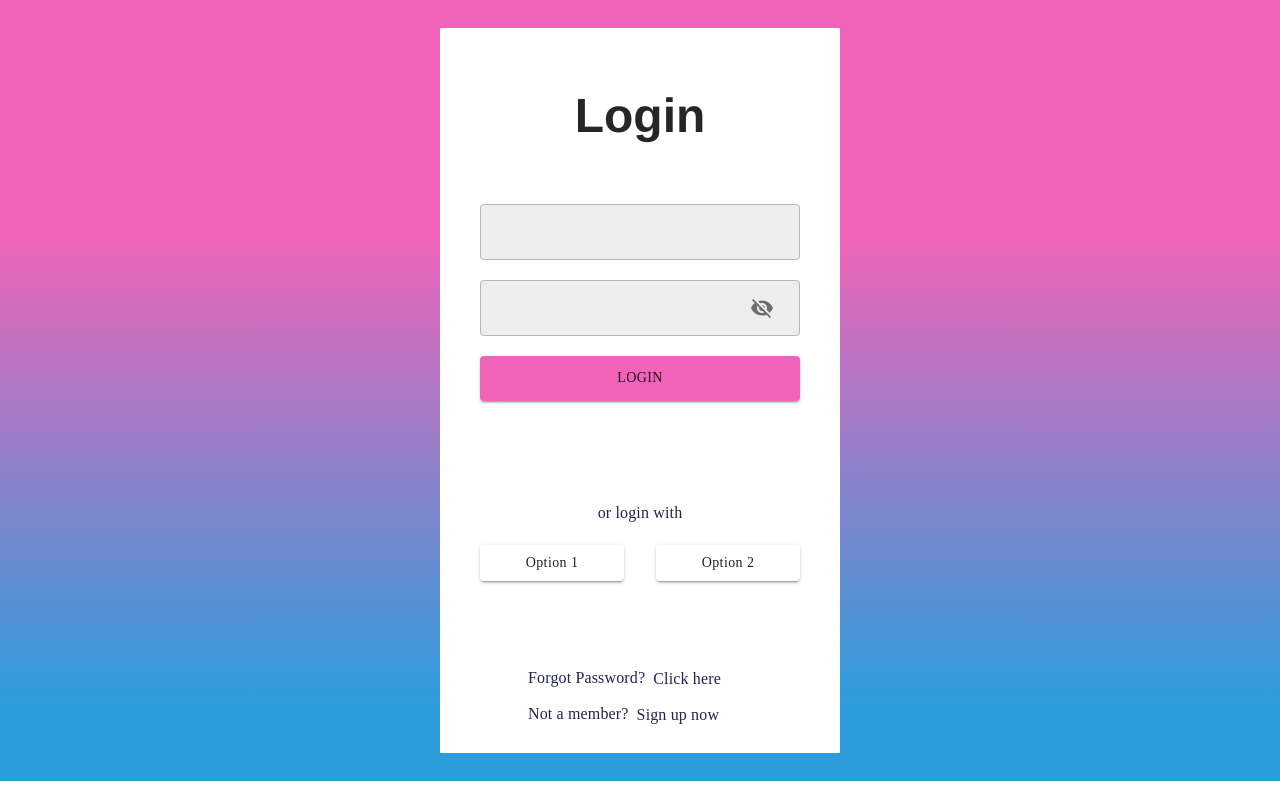
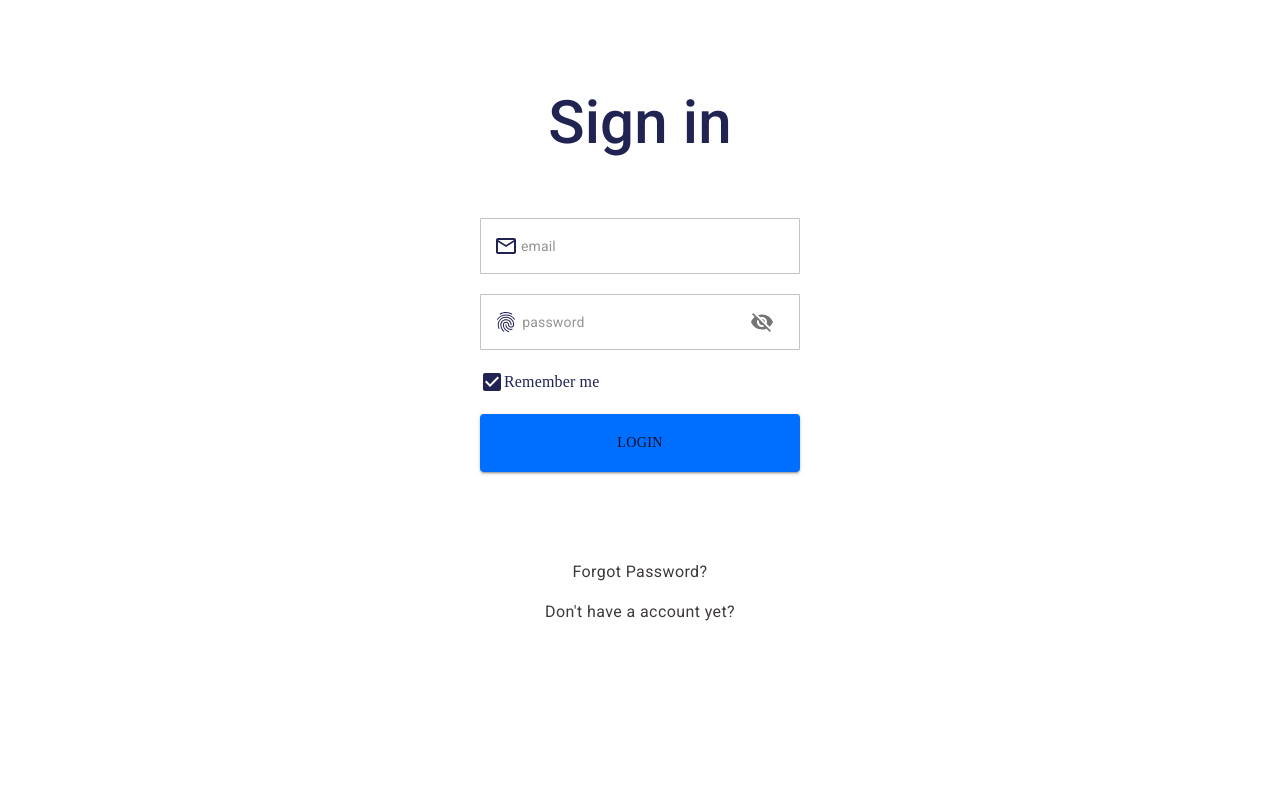
Before and after one commit to BoscoTin/COMP4021-Frontend, a Next.js app: page /login in a window 1280 px wide. Built offline with nearby package versions, Linux system fonts and the light colour scheme.

Commit message:
all finish except checkbox

```diff
--- a/pages/login.js
+++ b/pages/login.js
@@ -1,17 +1,19 @@
 import React from "react";
 import { makeStyles } from "@material-ui/core/styles";
 import {Grid, Box, Typography, Button} from "@material-ui/core";
-import TextField from "@material-ui/core/TextField";
 import Link from "../src/components/Link";
-import {Visibility, VisibilityOff} from "@material-ui/icons";
+import {CheckBox, Visibility, VisibilityOff} from "@material-ui/icons";
 import InputAdornment from "@material-ui/core/InputAdornment";
 import IconButton from "@material-ui/core/IconButton";
 import OutlinedInput from "@material-ui/core/OutlinedInput";
+import FormControl from "@material-ui/core/FormControl";
+import FormControlLabel from "@material-ui/core/FormControlLabel";
+import MailOutlineIcon from "@material-ui/icons/MailOutline";
+import FingerprintIcon from '@material-ui/icons/Fingerprint';
 
 const useStyles = makeStyles((theme) => ({
     Root: {
         flexGrow: 1,
-        background:"linear-gradient(#F063B8 30%, #2D9CDB 90%)",
     },
     LoginLayout: {
         marginTop:"7%",
@@ -31,7 +33,14 @@ const useStyles = makeStyles((theme) => ({
         marginLeft:"10%",
         marginRight:"10%",
         marginBottom:"5%",
-        background:"#EEEEEE"
+        borderRadius:"1px"
+    },LoginLayoutCheckBox:{
+        marginLeft:"10%",
+        marginRight:"10%",
+        marginBottom:"5%",
+        background: theme.palette.text.secondary
+    },LoginLayoutBoxText:{
+        marginLeft:"5%"
     },
 
     LoginLayoutButton:{
@@ -39,73 +48,40 @@ const useStyles = makeStyles((theme) => ({
         marginRight:"10%",
         marginBottom:"15%",
         height:"8%",
-        background: theme.palette.secondary.main
-    },
-
-    LoginLayoutOption:{
-        marginTop:"10%",
-        marginBottom:"5%",
-        textAlign:"center",
-    }, LoginLayoutOptionBox:{
-        marginLeft:"10%",
-        marginRight:"10%",
-        marginBottom:"15%",
-    },LoginLayoutOption1:{
-        width:"45%",
-        background: theme.palette.text.secondary
-    },LoginLayoutOption2:{
-        width:"45%",
-        background: theme.palette.text.secondary,
-        marginLeft:"10%"
+        background: "#006EFF"
     },
 
     LoginLayoutSignUpBox:{
         marginBottom:"5%",
-    }, LoginLayoutSignUpText:{
-        marginTop:"1.2%",
-        marginLeft:"22%",
-        TextAlign:"center"
+        textAlign:"center"
     },
 
     LoginLayoutForgotPassword:{
         marginTop:"5%",
-        textAlign:"center",
+        textAlign:"center"
     }
 }));
 
-
-
-function OtherLoginOption(props){
-    const {classes} = props;
+function ForgotPasswordAndSignUpTextBox(props){
     return(
-        <Box className={classes.LoginLayoutOptionBox} display={"flex"} flexDirection={"row"}>
-            <Button className={classes.LoginLayoutOption1}
-                    href="/signup"
-                    component={Link}
-                    variant="contained">
-                <Typography variant="button">Option 1</Typography>
-            </Button>
-
-            <Button className={classes.LoginLayoutOption2}
-                    href="/signup"
-                    component={Link}
-                    variant="contained">
-                <Typography variant="button">Option 2</Typography>
-            </Button>
-        </Box>
+        <Box
+            fontFamily= "Roboto"
+            fontStyle={"normal"}
+            fontWeight={"normal"}
+            fontSize= "16px"
+            lineHeight= "28px"
+            color={"#3F3B3B"}
+            {...props}/>
     );
 }
 
 function ForgotPassword(props){
     const {classes} = props;
     return(
-        <Box className={classes.LoginLayoutForgotPassword} display={"flex"} flexDirection={"row"}>
-            <Typography className={classes.LoginLayoutSignUpText}>
-                Forgot Password?
-            </Typography>
+        <Box className={classes.LoginLayoutForgotPassword} >
             <Button href="/signup"
-                    component={Link}>
-                <Typography >Click here</Typography>
+                    component={Link} >
+                <ForgotPasswordAndSignUpTextBox >Forgot Password?</ForgotPasswordAndSignUpTextBox>
             </Button>
         </Box>
     );
@@ -114,13 +90,10 @@ function ForgotPassword(props){
 function SignUp(props){
     const {classes} = props;
     return(
-        <Box className={classes.LoginLayoutSignUpBox} display={"flex"} flexDirection={"row"}>
-            <Typography className={classes.LoginLayoutSignUpText}>
-                Not a member?
-            </Typography>
+        <Box className={classes.LoginLayoutSignUpBox}>
             <Button href="/signup"
                     component={Link}>
-                <Typography >Sign up now</Typography>
+                <ForgotPasswordAndSignUpTextBox >Don't have a account yet?</ForgotPasswordAndSignUpTextBox>
             </Button>
         </Box>
     );
@@ -133,11 +106,17 @@ function LoginLayout(props){
     const [values, setValues] = React.useState({
         id: '',
         password: '',
+        checked: false,
         showPassword: false,
     });
 
     const handleChange = (prop) => (event) => {
         setValues({ ...values, [prop]: event.target.value });
+    };
+
+
+    const handleCheckBoxChange = () =>{
+        setValues({ ...values, checked: !values.checked });
     };
 
     const handleClickShowPassword = () => {
@@ -148,23 +127,55 @@ function LoginLayout(props){
         event.preventDefault();
     };
 
+    function StyleBox(props){
+        const classes = useStyles();
+        return(
+            <Box
+                className={classes.LoginLayoutBoxText}
+                fontFamily= "Roboto"
+                fontStyle={"normal"}
+                fontWeight={"normal"}
+                fontSize= "14px"
+                lineHeight= "24px"
+                color={"#959393"}
+                {...props}/>
+        );
+    }
 
     return (
         <Box className={classes.LoginLayout} display={"flex"} flexDirection={"column"}>
-            <Typography className={classes.LoginLayoutTitle} variant={"h3"}>
-                Login
-            </Typography>
+            <Box className={classes.LoginLayoutTitle}
+                 fontFamily= "Roboto"
+                 fontStyle={"normal"}
+                 fontWeight={"500"}
+                 fontSize= "60px"
+                 lineHeight= "70px">
+                Sign in
+            </Box>
 
             <OutlinedInput id={"userName"}
                            className={classes.LoginLayoutBox}
                            value={values.id}
-                           onChange={handleChange('id')}/>
+                           onChange={handleChange('id')}
+                           startAdornment={
+                               <InputAdornment position={"start"}>
+                                   <MailOutlineIcon/>
+                                   <StyleBox>email</StyleBox>
+                               </InputAdornment>
+                           }
+            />
 
             <OutlinedInput id="standard-adornment-password"
                            className={classes.LoginLayoutBox}
                            type={values.showPassword ? 'text' : 'password'}
                            value={values.password}
                            onChange={handleChange('password')}
+                           startAdornment={
+                               <InputAdornment position={"start"}>
+                                   <FingerprintIcon/>
+                                   <StyleBox>password</StyleBox>
+                               </InputAdornment>
+                           }
                            endAdornment={
                                <InputAdornment position="end">
                                    <IconButton
@@ -174,7 +185,17 @@ function LoginLayout(props){
                                        {values.showPassword ? <Visibility /> : <VisibilityOff />}
                                    </IconButton>
                                </InputAdornment>
-                           }/>
+                           }
+            />
+
+            <FormControl>
+                <FormControlLabel className={classes.LoginLayoutCheckBox}
+                                  control={<CheckBox />}
+                                  label={"Remember me"}
+                                  checked={values.checked}
+                                  onChange={handleCheckBoxChange}
+                />
+            </FormControl>
 
             <Button className={classes.LoginLayoutButton}
                 href="/signup"
@@ -183,11 +204,7 @@ function LoginLayout(props){
                 <Typography variant="button">LOGIN</Typography>
             </Button>
 
-            <Typography className={classes.LoginLayoutOption}>
-                or login with
-            </Typography>
 
-            <OtherLoginOption classes={classes}/>
             <ForgotPassword classes={classes}/>
             <SignUp classes={classes}/>
         </Box>
```
